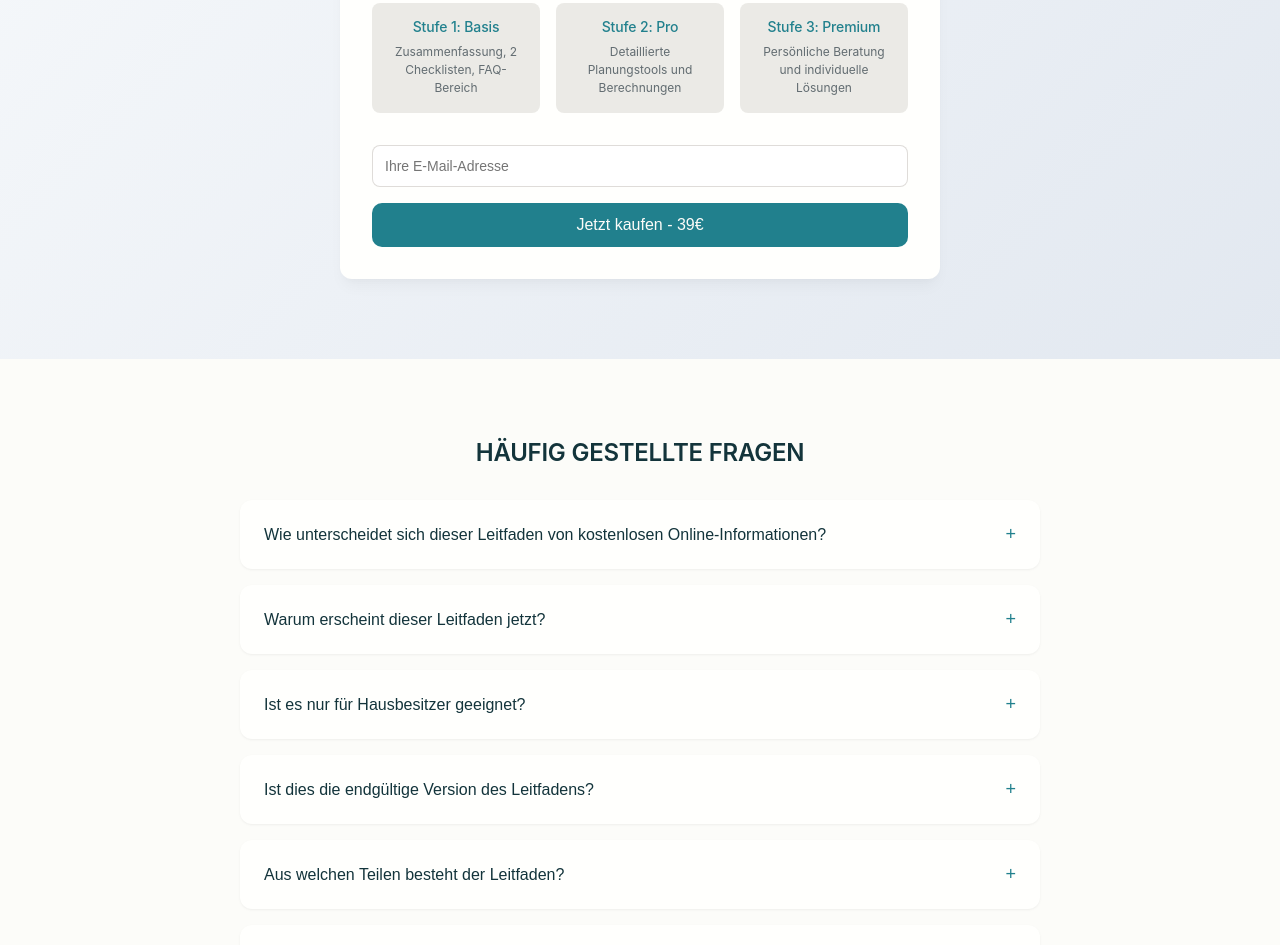
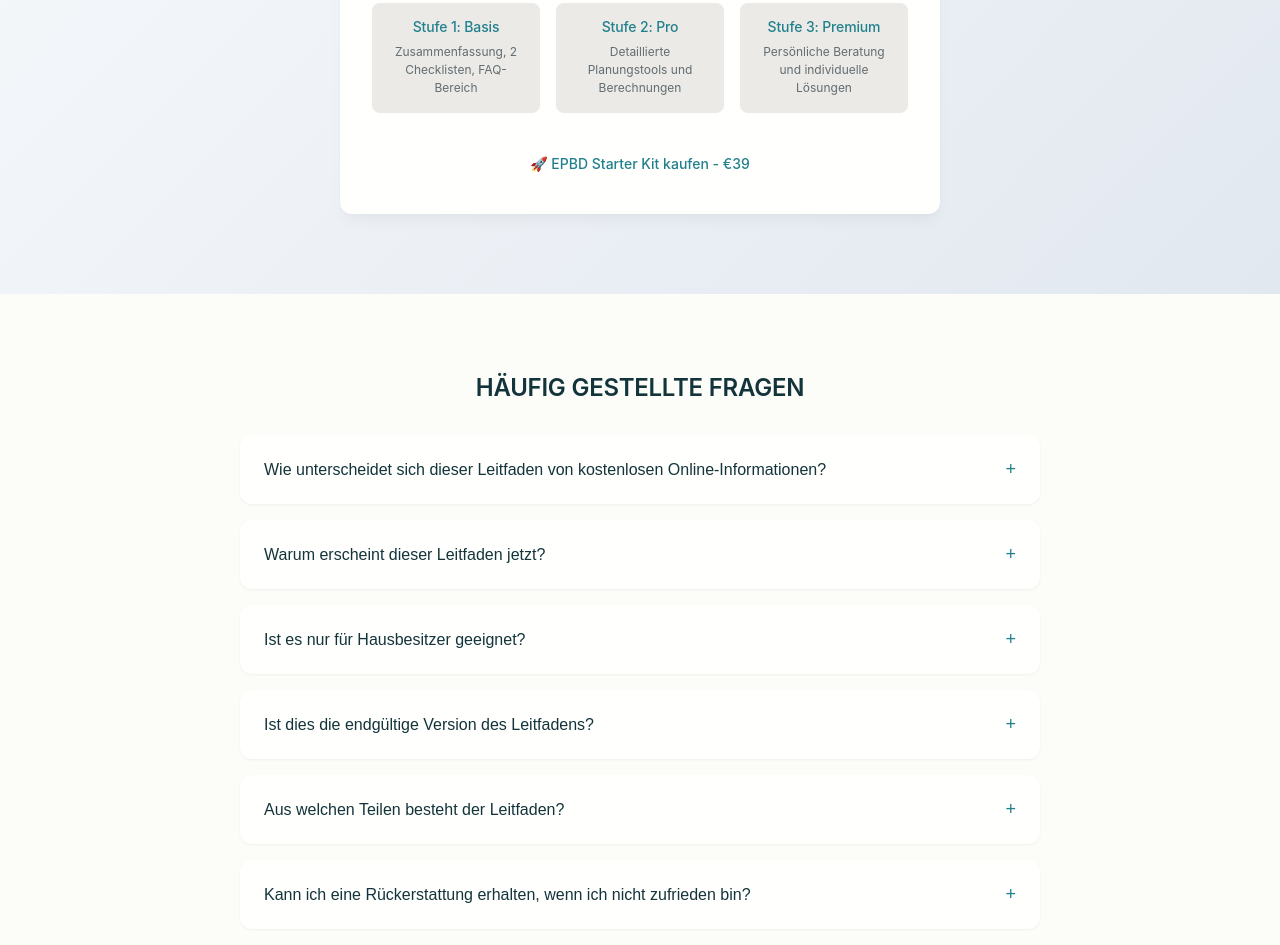
Before and after one commit to Gilgames7/EPBD-landing-page, a plain HTML site: page startpaket/index.html in a window 1280 px wide. Shown: the part 2755-3700 px from the top of the page. Drawn offline with Linux system fonts and the light colour scheme; a web font is replaced by a local one.

Commit message:
Update index.html

```diff
--- a/startpaket/index.html
+++ b/startpaket/index.html
@@ -217,10 +217,12 @@
                     </div>
                 </div>
 
-                <form class="purchase-form">
-                    <input type="email" placeholder="Ihre E-Mail-Adresse" required>
-                    <button type="submit" class="btn btn--primary btn--lg">Jetzt kaufen - 39€</button>
-                </form>
+                <a href="https://payhip.com/b/Wc6pY"
+                   target="_blank"
+                   class="btn btn--success purchase-button">
+                  🚀 EPBD Starter Kit kaufen - €39
+                </a>
+
             </div>
         </div>
     </section>
```
